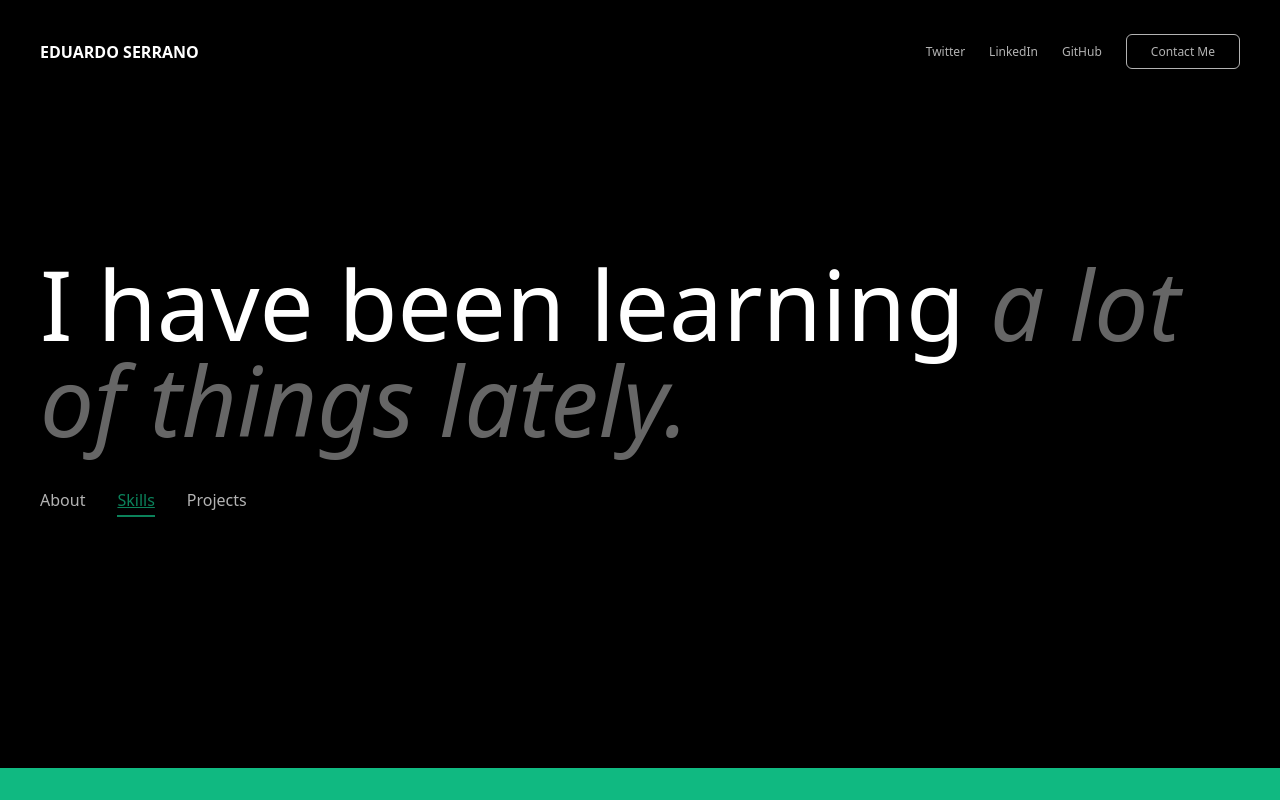
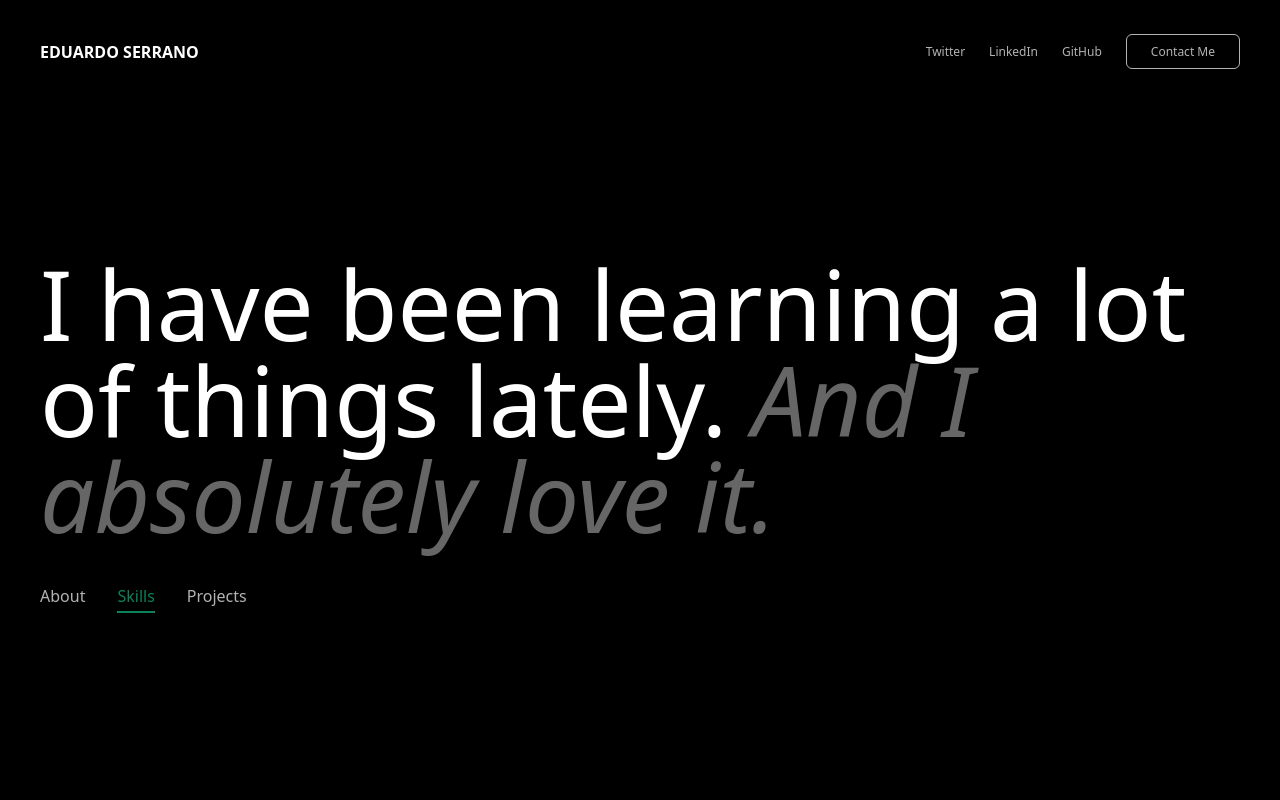
Before and after one commit to eSerranoRosete/porfolio, a Next.js app: page /skills in a window 1280 px wide. Shown: the top 800 px of the page. Built offline with nearby package versions, Linux system fonts and the light colour scheme.

Commit message:
Fixed navigation underline and changed title for skills hero

```diff
--- a/app/skills/page.tsx
+++ b/app/skills/page.tsx
@@ -5,9 +5,9 @@ const Skills = () => {
     <>
       <Hero>
         <h1 className="mb-10 text-9xl lg:text-8xl">
-          I have been learning{" "}
+          I have been learning a lot of things lately.{" "}
           <span className="font-extralight italic opacity-40">
-            a lot of things lately.
+            And I absolutely love it.
           </span>
         </h1>
       </Hero>
--- a/components/navigation/MainMenu.tsx
+++ b/components/navigation/MainMenu.tsx
@@ -12,9 +12,7 @@ const MainMenu = () => {
         <Link
           href="/"
           className={`cursor-pointer border-b-2 border-black pb-1 opacity-70 hover:opacity-100 ${
-            pathname == "/"
-              ? "border-emerald-500 text-emerald-500 underline"
-              : ""
+            pathname == "/" ? "border-emerald-500 text-emerald-500" : ""
           }`}
         >
           About
@@ -24,9 +22,7 @@ const MainMenu = () => {
         <Link
           href="/skills"
           className={`cursor-pointer border-b-2 border-black pb-1 opacity-70 hover:opacity-100 ${
-            pathname == "/skills"
-              ? "border-emerald-500 text-emerald-500 underline"
-              : ""
+            pathname == "/skills" ? "border-emerald-500 text-emerald-500" : ""
           }`}
         >
           Skills
@@ -36,9 +32,7 @@ const MainMenu = () => {
         <Link
           href="/projects"
           className={`cursor-pointer border-b-2 border-black pb-1 opacity-70 hover:opacity-100 ${
-            pathname == "/projects"
-              ? "border-emerald-500 text-emerald-500 underline"
-              : ""
+            pathname == "/projects" ? "border-emerald-500 text-emerald-500" : ""
           }`}
         >
           Projects
```
